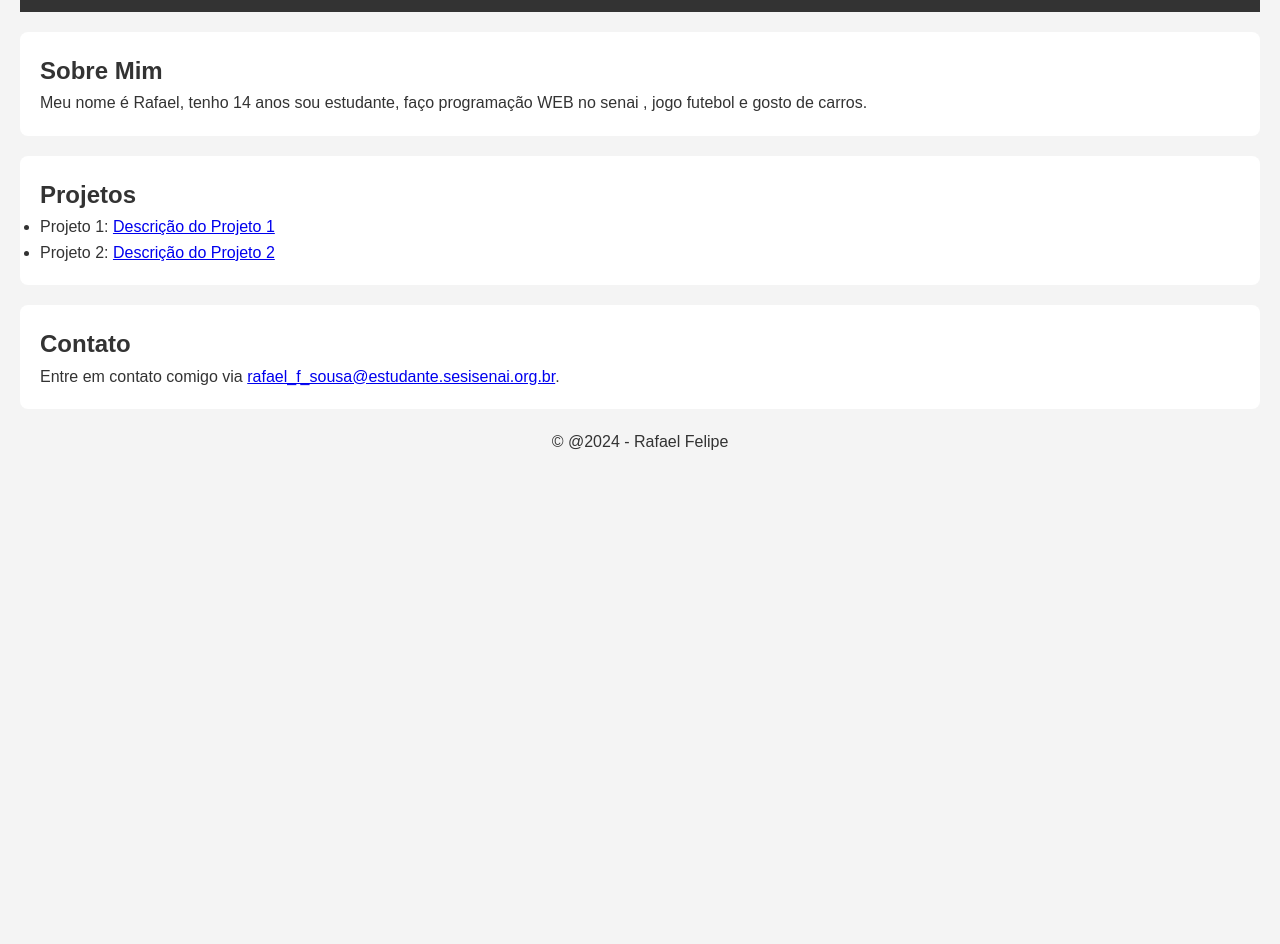
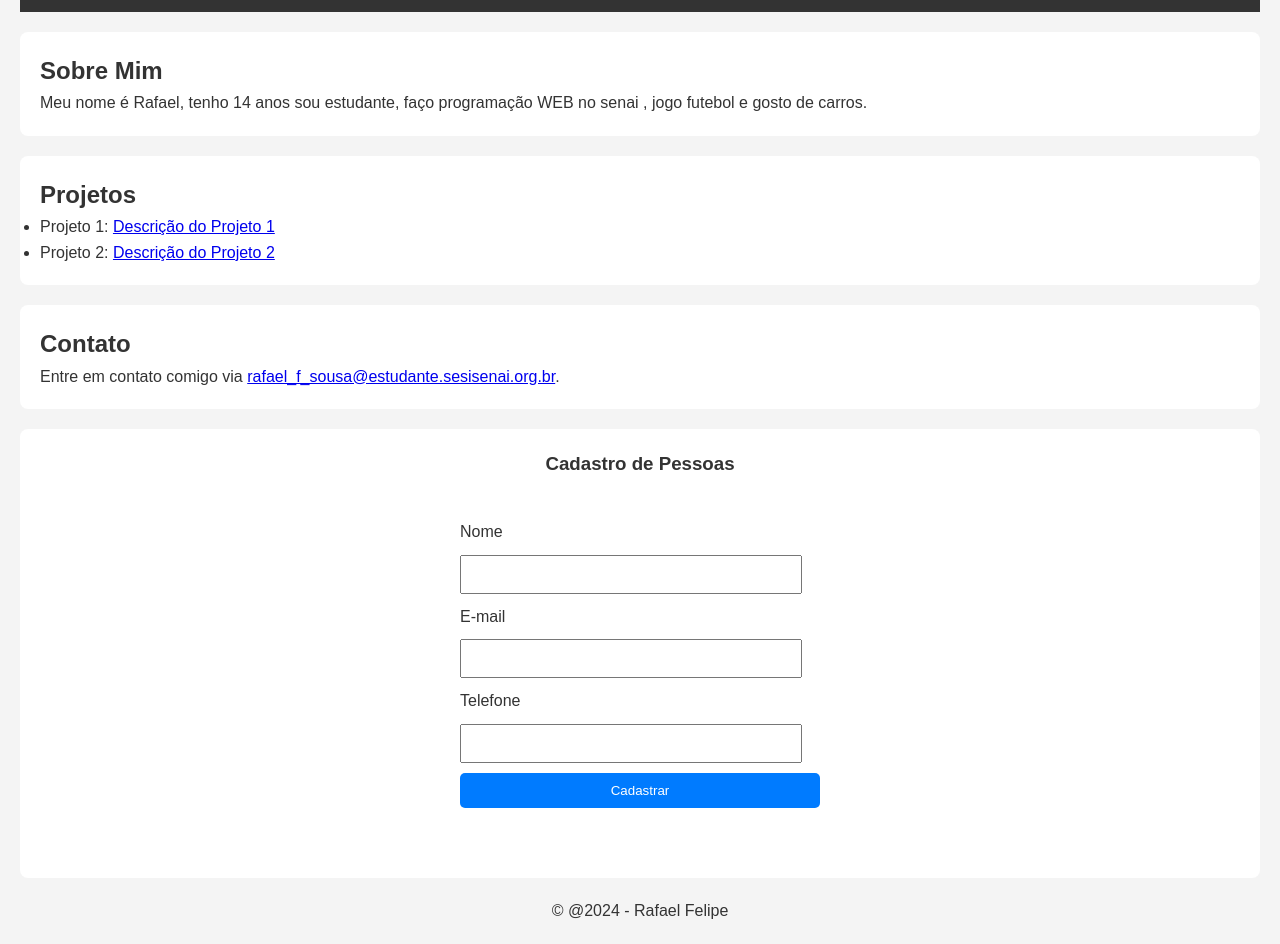
Before and after one commit to rafaxzww/pessoal, a plain HTML site: page index.html in a window 1280 px wide. Shown: the part 115-1059 px from the top of the page. Before the commit the page ends 800 px from the top, so only its background shows below. Drawn offline with Linux system fonts and the light colour scheme.

Commit message:
Update index.html

```diff
--- a/index.html
+++ b/index.html
@@ -69,11 +69,53 @@
 
 
 
-  footer{
+
+
+  footer {
     text-align: center;
     margin-top: 20px;
   }
+   h3 {
+    text-align: center;
+  }
+
+
+  form {
+    max-width: 400px;
+    margin: 20px auto;
+    background-color: #fff;
+    padding: 20px;
+    border-radius: 15px;
+  }
+  label,
+  input{
+    display: block;
+    margin-bottom: 10px;
+  }
+  input[type="text"],
+  input[type="email"],
+  input[type="tel"]{
+    width:95%;
+    padding:10px;
+    border:1px solid #ccc
+    border-radius:5px;
+  }
+  input[type="submit"]{
+    width:100%;
+    padding:10px;
+    border: none;
+    border-radius:5px;
+    background-color: #007bff;
+    color: #fff;
+    cursor: pointer;
+  }
+  input[type="submit"]:hover{
+    background-color:#0056b3;
+  }
+
 </style>
+
+
 
 
 <body>
@@ -116,8 +158,20 @@
         sesisenai.org.br">rafael_f_sousa@estudante.sesisenai.org.br</a>.</p>
   </section>
 
+  <section id="cadastro">
+  <h3> Cadastro de Pessoas </h3>
+  <form>
+    <label> Nome </label>
+    <input type="text" id="nome" name="nome"required>
+    <label> E-mail </label>
+    <input type="email" id="email" name="email"required>
+    <label> Telefone </label>
+    <input type="tel" id="telefone" name="telefone"required>
+    <input type="submit" value="Cadastrar">
+  </form>
 
 
+  </section>
 
   <footer>
     <p>&copy; @2024 - Rafael Felipe</p>
@@ -125,4 +179,4 @@
 </body>
 
 
-</html>
+</html
```
